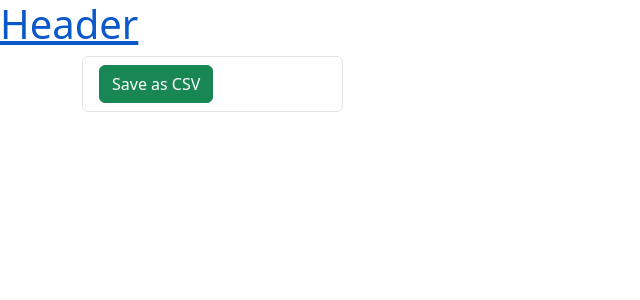
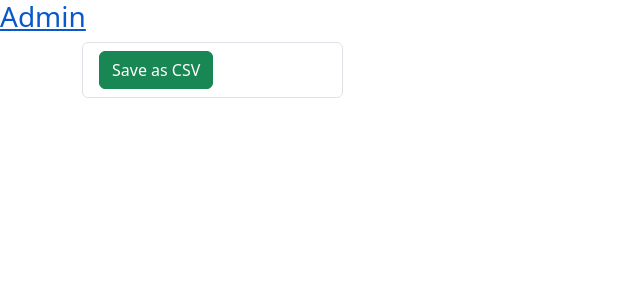
Before and after one commit to dglushakov/Tenderator, a Django app: page /invoice/ in a window 1280 px wide. Shown: the top 300 px of the page, without its empty margins (0-640 px from the left). Run offline with Django 4.2, Linux system fonts and the light colour scheme; data that the repository does not hold is empty; some libraries are stand-ins or nearby versions.

Commit message:
link to admin from index.html

```diff
--- a/Tenderator/templates/index.html
+++ b/Tenderator/templates/index.html
@@ -9,9 +9,10 @@
 <body>
 {% block header %}
     <div class="row">
-    <div class="col">
-        <a href="{% url 'invoice:index' %}"> <h1>Header</h1></a>
-    </div>
+        <div class="col">
+            <a href="{% url 'admin:index' %}"><h3>Admin</h3></a>
+        </div>
+
     </div>
 
 {% endblock %}
```
